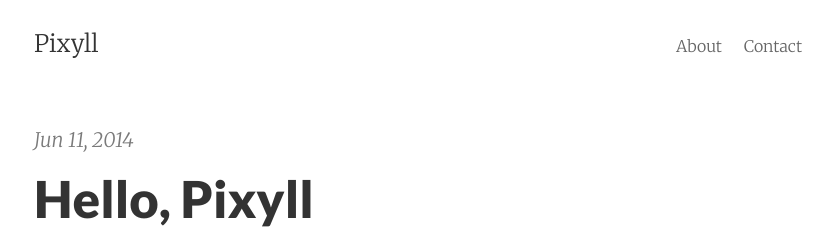
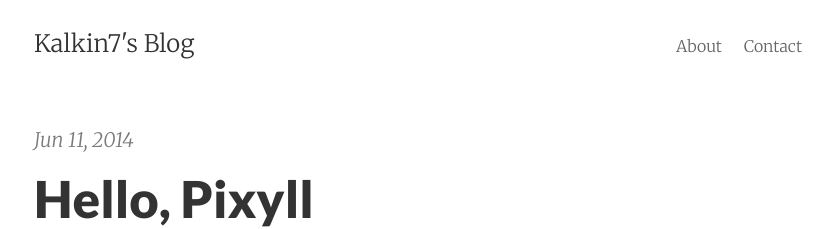
Before and after one commit to kalkin7/kalki7, a Jekyll site: the page built from index.html, in a window 1280 px wide. Shown: the top 229 px of the page, without its empty margins (222-1055 px from the left). Built offline with Jekyll 4.4.1, drawn with Linux system fonts in a browser that asks for light colours; Markdown is read by kramdown in place of the engine named in the settings; the list of posts is cut into pages by our own code.

Commit message:
Initialize blog

```diff
--- a/_config.yml
+++ b/_config.yml
@@ -1,10 +1,10 @@
 # Site settings
-title:       Pixyll
-email:       your_email@example.com
-author:      John Otander
-description: "A simple, beautiful theme for Jekyll that emphasizes content rather than aesthetic fluff."
+title:       Kalkin7's Blog
+email:       kalkin7@gmail.com
+author:      Kalkin7
+description: "Kalkin7's Test Blog"
 baseurl:     ""
-url:         "http://pixyll.com"
+url:         "http://kalki7.tk"
 
 # Google analytics
 google_analytics:
@@ -12,7 +12,7 @@ google_analytics:
 # Optional features
 animated:           false
 show_related_posts: false
-show_post_footers:  false
+show_post_footers:  true
 
 # Disqus post comments
 # (leave blank to disable Disqus)
```
